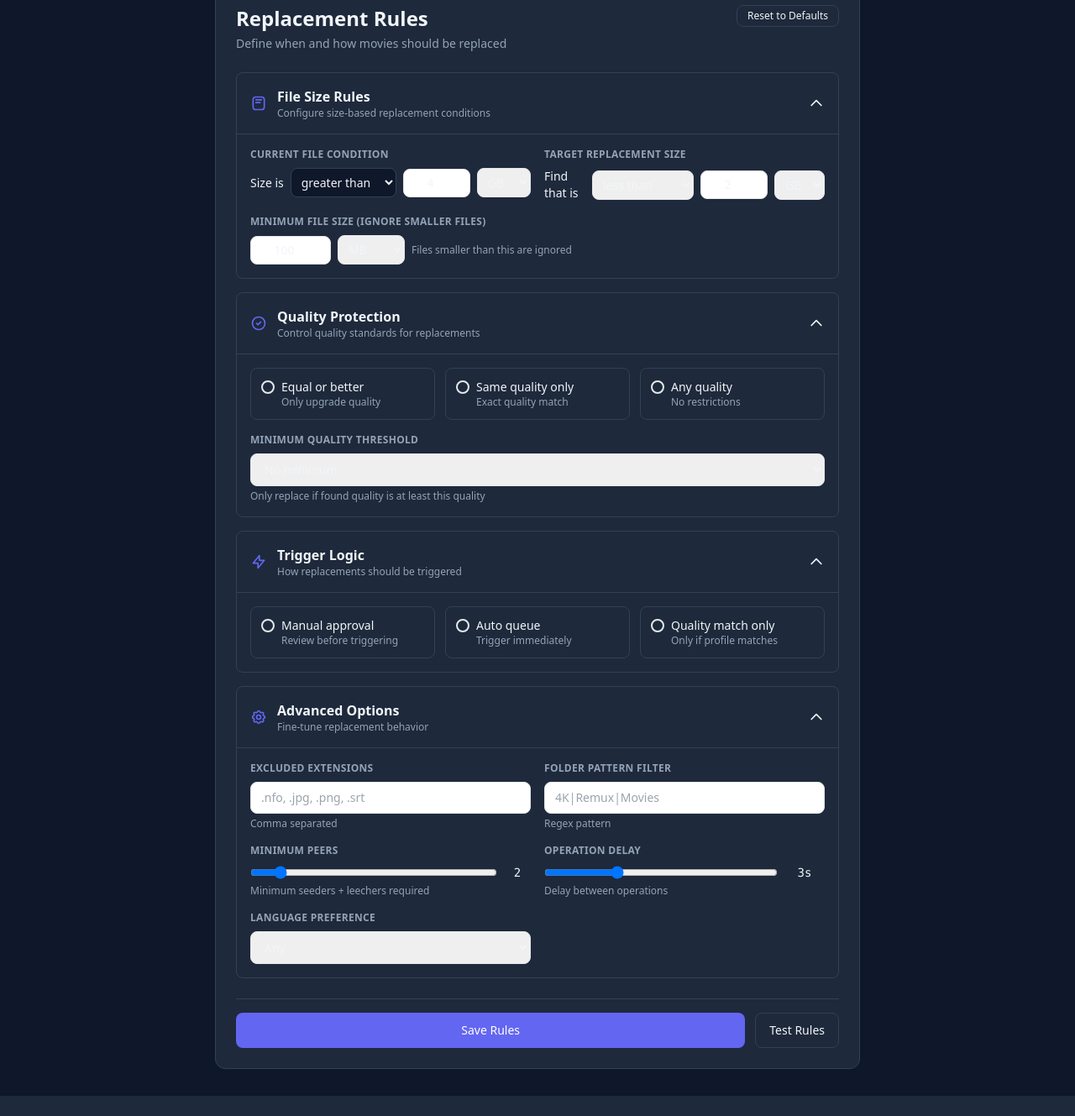
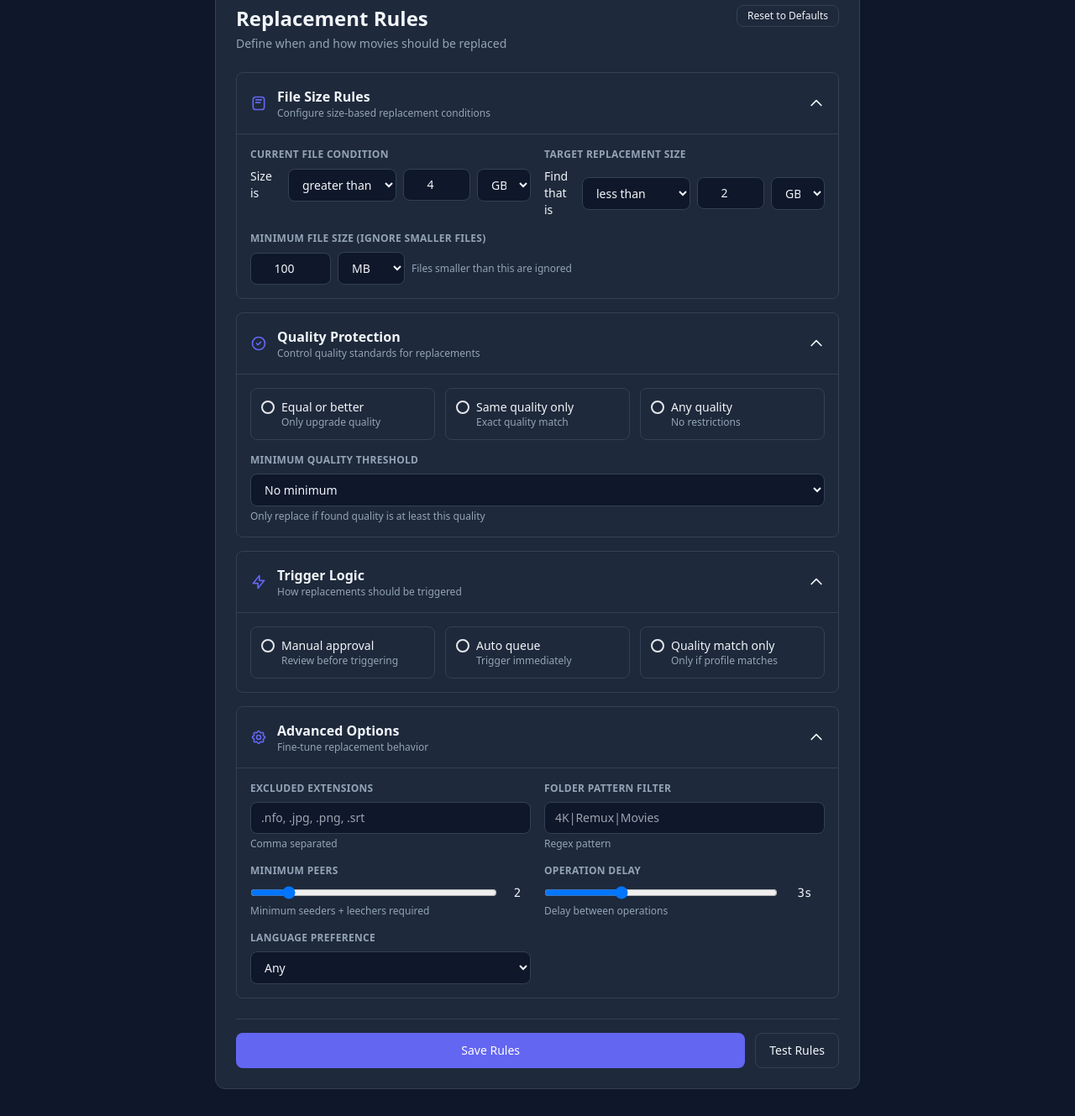
Before and after one commit to PLEXEUM/resizarr, a FastAPI app: page /rules in a window 1280 px wide, after a click that opens the changed part. Shown: the part 170-1499 px from the top of the page at 84% size. Before the commit the page ends 1475 px from the top, so only its background shows below. Run offline with FastAPI, Linux system fonts and the light colour scheme; data that the repository does not hold is empty; parts of the project's set-up code (start-up, migrations or seed data) failed here and were passed over; some libraries are stand-ins or nearby versions.

Commit message:
feat: enhance rules page with collapsible sections, progress bar, range sliders, test button, detailed feedback UI, and dark theme fixes

```diff
--- a/app/web/templates/rules.html
+++ b/app/web/templates/rules.html
@@ -22,6 +22,44 @@ label.border:hover {
     border-color: var(--accent);
     transform: translateY(-1px);
 }
+
+/* ========== ADD DARK THEME FIXES RIGHT HERE ========== */
+/* Dashboard-consistent dark theme fixes */
+input, select, textarea {
+    background: var(--bg-primary) !important;
+    color: var(--text-primary) !important;
+    border: 1px solid var(--border-color) !important;
+    border-radius: 0.5rem !important;
+    padding: 0.5rem 0.75rem !important;
+    font-size: 0.875rem !important;
+}
+
+input:focus, select:focus, textarea:focus {
+    outline: none;
+    border-color: var(--accent) !important;
+    box-shadow: 0 0 0 2px rgba(var(--accent-rgb, 99, 102, 241), 0.2);
+}
+
+input[type="range"] {
+    background: var(--bg-secondary);
+    height: 4px;
+    border-radius: 2px;
+}
+
+input[type="range"]::-webkit-slider-thumb {
+    background: var(--accent);
+    border-radius: 50%;
+    width: 16px;
+    height: 16px;
+    cursor: pointer;
+}
+
+.card, .border.rounded-lg {
+    background: var(--bg-secondary);
+    border-color: var(--border-color);
+}
+/* ========== END DARK THEME FIXES ========== */
+
 </style>
 <!-- ========== END CSS ========== -->
 <div class="max-w-3xl mx-auto">
```
